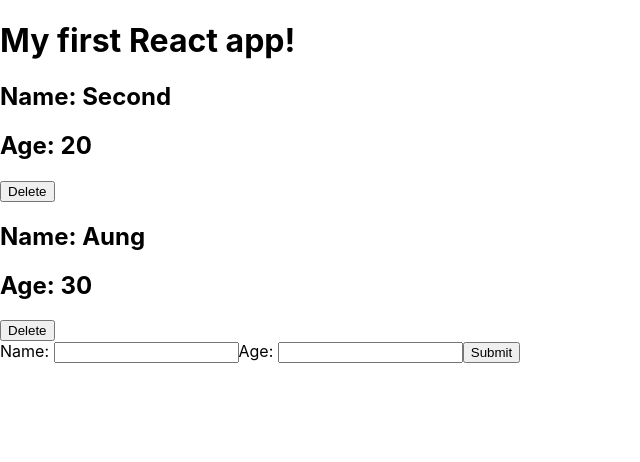
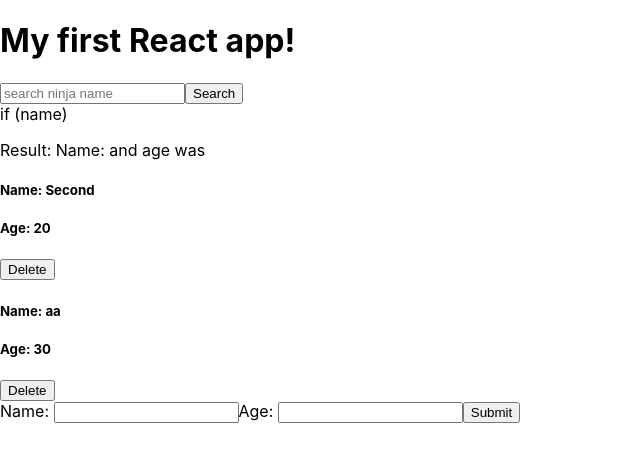
Before and after one commit to EngStu/complete-react-redux, a React (Create React App) app: page / in a window 1280 px wide. Shown: the top 462 px of the page, without its empty margins (0-640 px from the left). Built offline with nearby package versions, Linux system fonts and the light colour scheme.

Commit message:
add search function

```diff
--- a/src/App.js
+++ b/src/App.js
@@ -1,6 +1,7 @@
 import React, { Component } from 'react';
 import Ninjas from './Ninjas'
 import AddNinja from './AddNinja'
+import SearchNinja from './SearchNinja';
 
 class App extends Component {
   state = {
@@ -8,9 +9,9 @@
       { name: 'Ryu', age: 12, id: 1 },
       { name: 'Second', age: 20, id: 2 },
       { name: 'Third', age: 15, id: 3 },
-      { name: 'Aung', age: 30, id: 4 },
-
-    ]
+      { name: 'aa', age: 30, id: 4 },
+    ],
+    result: {}
   }
 
   addNinja = (ninja) => {
@@ -30,10 +31,21 @@
     })
   }
 
+  searchNinja = (name) => {
+    let result = this.state.ninjas.filter(ninja => {
+      return ninja.name === name
+    })
+    this.setState({
+      result: result[0] // only need object
+    })
+    // console.log(result[0].age)
+  }
+
   render() {
     return (
       <div className="App">
         <h1>My first React app!</h1>
+        <SearchNinja searchNinja={this.searchNinja} result={this.state.result} />
         <Ninjas deleteNinja={this.deleteNinja} ninjas={this.state.ninjas} />
         <AddNinja addNinja={this.addNinja} />
       </div>
--- a/src/Ninjas.js
+++ b/src/Ninjas.js
@@ -5,8 +5,8 @@
   const ninjaList = ninjas.map(ninja => {
     return ninja.age > 18 ? (
       <div className="ninja" key={ninja.id}>
-        <h2>Name: { ninja.name }</h2>
-        <h2>Age: { ninja.age }</h2>
+        <h5>Name: { ninja.name }</h5>
+        <h5>Age: { ninja.age }</h5>
         <button onClick={() => {deleteNinja(ninja.id)}}>Delete</button>
       </div>
     ) : null;
--- /dev/null
+++ b/src/SearchNinja.js
@@ -0,0 +1,47 @@
+import React, { Component } from 'react'
+
+export class SearchNinja extends Component {
+  state = {
+    searchTerm: null
+  }
+
+  handleChange = (e) => {
+    this.setState({
+      searchTerm: e.target.value
+    })
+  }
+
+  handleSubmit = (e) => {
+    e.preventDefault()
+    this.props.searchNinja(this.state.searchTerm)
+  }
+
+
+  render() {
+    const { name, age } = this.props.result;
+    // return (
+    //   <div>
+    //     <form onSubmit={this.handleSubmit}>
+    //       <input onChange={this.handleChange} type="text" placeholder="search ninja name"/>
+    //       <button>Search</button>
+    //     </form>
+    //   </div>
+    // )
+    {
+      return (
+        <div>
+          <form onSubmit={this.handleSubmit}>
+            <input onChange={this.handleChange} type="text" placeholder="search ninja name"/>
+            <button>Search</button>
+          </form>
+          if (name) {
+            <p>Result: Name: {name} and age was {age}</p>
+          }
+        </div>
+      )
+
+    }
+  }
+}
+
+export default SearchNinja
```
